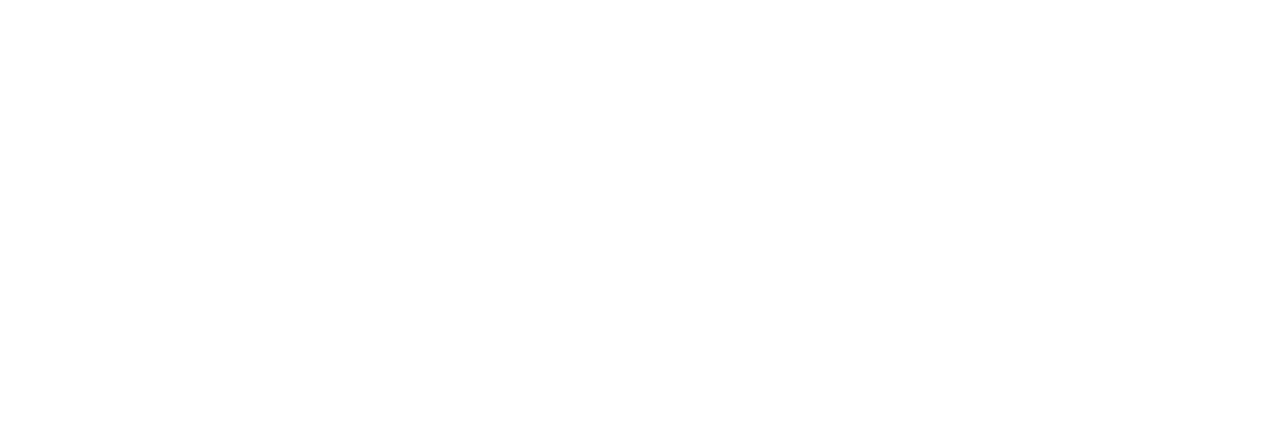
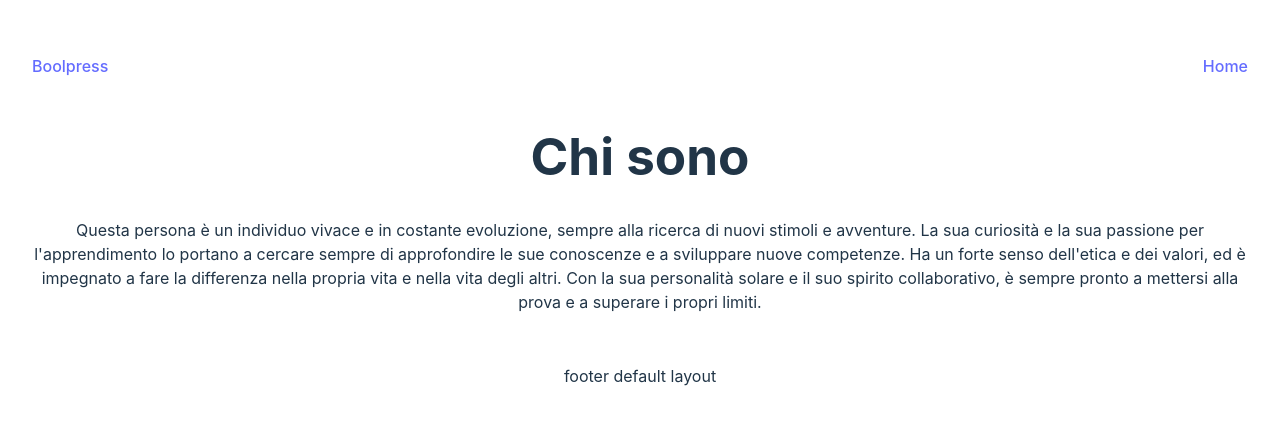
Before and after one commit to albertopiffer/vite-boolfolio, a Vue app: page /about in a window 1280 px wide. Before the commit this address had no page. Shown: the part 179-604 px from the top of the page. Built offline with nearby package versions, Linux system fonts and the light colour scheme.

Commit message:
FEAT rotte 3/5

```diff
--- a/src/components/AppHome.vue
+++ b/src/components/AppHome.vue
@@ -31,7 +31,11 @@ export default {
 }
 </script>
 
-<style scoped>
+<style lang="scss" scoped>
+header {
+    margin-bottom: 50px;
+}
+
 .nav,
 .nav__menu {
     display: flex;
--- a/src/components/Card.vue
+++ b/src/components/Card.vue
@@ -1,7 +1,25 @@
+            <!-- "id": 1,
+            "type_id": 7,
+            "title": "Architecto rerum aut.",
+            "description": "Reiciendis aut temporibus iste. Et ab deleniti qui. Perferendis et ut assumenda sint.",
+            "url": "http://willms.com/rem-non-voluptatibus-eum-dolores-dolor",
+            "client": "Fay Ltd",
+            "slug": "architecto-rerum-aut",
+            "deleted_at": null,
+            "created_at": "2023-05-03T15:06:39.000000Z",
+            "updated_at": "2023-05-03T15:07:03.000000Z" -->
+
+
 <template>
-    <li class="cardElement">
+    <li class="element">
         <h4>{{ project.title }}</h4>
-        <span>{{ project.id }}</span>
+        <span>id - {{ project.id }}</span>
+        <span>{{ project.description }}</span>
+        <span>url - {{ project.url }}</span>
+        <span>client - {{ project.client }}</span>
+        <span>created - {{ project.created_at }}</span>
+        <span>updated - {{ project.updated_at }}</span>
+
     </li>
 </template>
 
@@ -18,4 +36,15 @@ export default {
 
 </script>
 
-<style lang="scss" scoped></style>
+<style lang="scss" scoped>
+.element {
+    border: 1px solid white;
+    padding: 2rem;
+}
+
+li {
+    display: flex;
+    flex-direction: column;
+    gap: 1rem;
+}
+</style>
--- a/src/layouts/Default.vue
+++ b/src/layouts/Default.vue
@@ -20,4 +20,8 @@ export default {
 }
 </script>
 
-<style lang="scss" scoped></style>
+<style lang="scss" scoped>
+footer {
+    margin-top: 50px;
+}
+</style>
--- /dev/null
+++ b/src/pages/About.vue
@@ -0,0 +1,30 @@
+<template>
+    <DefaultLayout>
+        <div>
+            <div class="container">
+                <h1>Chi sono</h1>
+                <p>Questa persona è un individuo vivace e in costante evoluzione, sempre alla ricerca di nuovi stimoli e
+                    avventure. La sua curiosità e la sua passione per l'apprendimento lo portano a cercare sempre di
+                    approfondire le sue conoscenze e a sviluppare nuove competenze. Ha un forte senso dell'etica e dei
+                    valori, ed è impegnato a fare la differenza nella propria vita e nella vita degli altri. Con la sua
+                    personalità solare e il suo spirito collaborativo, è sempre pronto a mettersi alla prova e a superare i
+                    propri limiti.</p>
+            </div>
+        </div>
+    </DefaultLayout>
+</template>
+<script>
+import DefaultLayout from '../layouts/Default.vue';
+export default {
+    components: {
+        DefaultLayout
+    }
+}
+</script>
+
+<style lang="scss" scoped>
+.container {
+    .portfolio {
+        margin-bottom: 50px;
+    }
+}</style>
--- a/src/pages/Home.vue
+++ b/src/pages/Home.vue
@@ -3,7 +3,8 @@
         <div>
             <div class="container">
                 <h1>Home page</h1>
-                <a href="./portfolio" class="portfolio">portfolio</a>
+                <a href="./portfolio">portfolio</a>
+                <a href="./about">chi sono</a>
             </div>
         </div>
     </DefaultLayout>
@@ -19,8 +20,9 @@ export default {
 
 <style lang="scss" scoped>
 .container {
-    .portfolio {
-        margin-bottom: 50px;
-    }
+    display: flex;
+    flex-direction: column;
+
+    gap: 1rem;
 }
 </style>
--- a/src/pages/Portfolio.vue
+++ b/src/pages/Portfolio.vue
@@ -1,5 +1,5 @@
 <template>
-    <main>
+    <DefaultLayout>
         <div>
 
             <ul class="cardsList">
@@ -7,7 +7,7 @@
             </ul>
 
         </div>
-    </main>
+    </DefaultLayout>
 </template>
 
 <script>
@@ -16,9 +16,12 @@ import axios from 'axios'
 import store from '../store'
 import Card from '../components/Card.vue'
 
+import DefaultLayout from '../layouts/Default.vue';
+
 export default {
     components: {
-        Card
+        Card,
+        DefaultLayout
     },
     data() {
         return {
@@ -48,4 +51,12 @@ export default {
 
 </script>
 
-<style lang="scss" scoped></style>
+<style lang="scss" scoped>
+.cardsList {
+    display: flex;
+    justify-content: center;
+    flex-direction: column;
+
+    gap: 2rem;
+}
+</style>
--- a/src/router.js
+++ b/src/router.js
@@ -2,7 +2,7 @@ import { createRouter, createWebHistory } from 'vue-router'
 
 import Home from './pages/Home.vue'
 import Portfolio from './pages/Portfolio.vue'
-// import Contacts from './pages/Contacts.vue'
+import About from './pages/About.vue'
 // import 404 from './pages/404.vue'
 
 const history = createWebHistory()
@@ -21,6 +21,11 @@ const router = createRouter({
             name: 'portfolio',
             component: Portfolio,
         },
+        {
+            path: '/about',
+            name: 'about',
+            component: About,
+        },
         // 	path: '/404',
         // 	name: '404',
         // 	component: NotFound,
--- a/src/style.css
+++ b/src/style.css
@@ -19,6 +19,7 @@ a {
   color: #646cff;
   text-decoration: inherit;
 }
+
 a:hover {
   color: #535bf2;
 }
@@ -28,6 +29,7 @@ a {
   color: #646cff;
   text-decoration: inherit;
 }
+
 a:hover {
   color: #535bf2;
 }
@@ -56,9 +58,11 @@ button {
   cursor: pointer;
   transition: border-color 0.25s;
 }
+
 button:hover {
   border-color: #646cff;
 }
+
 button:focus,
 button:focus-visible {
   outline: 4px auto -webkit-focus-ring-color;
@@ -75,14 +79,24 @@ button:focus-visible {
   text-align: center;
 }
 
+
+ul,
+ol {
+  list-style: none;
+  padding: 0;
+  margin: 0;
+}
+
 @media (prefers-color-scheme: light) {
   :root {
     color: #213547;
     background-color: #ffffff;
   }
+
   a:hover {
     color: #747bff;
   }
+
   button {
     background-color: #f9f9f9;
   }
```
